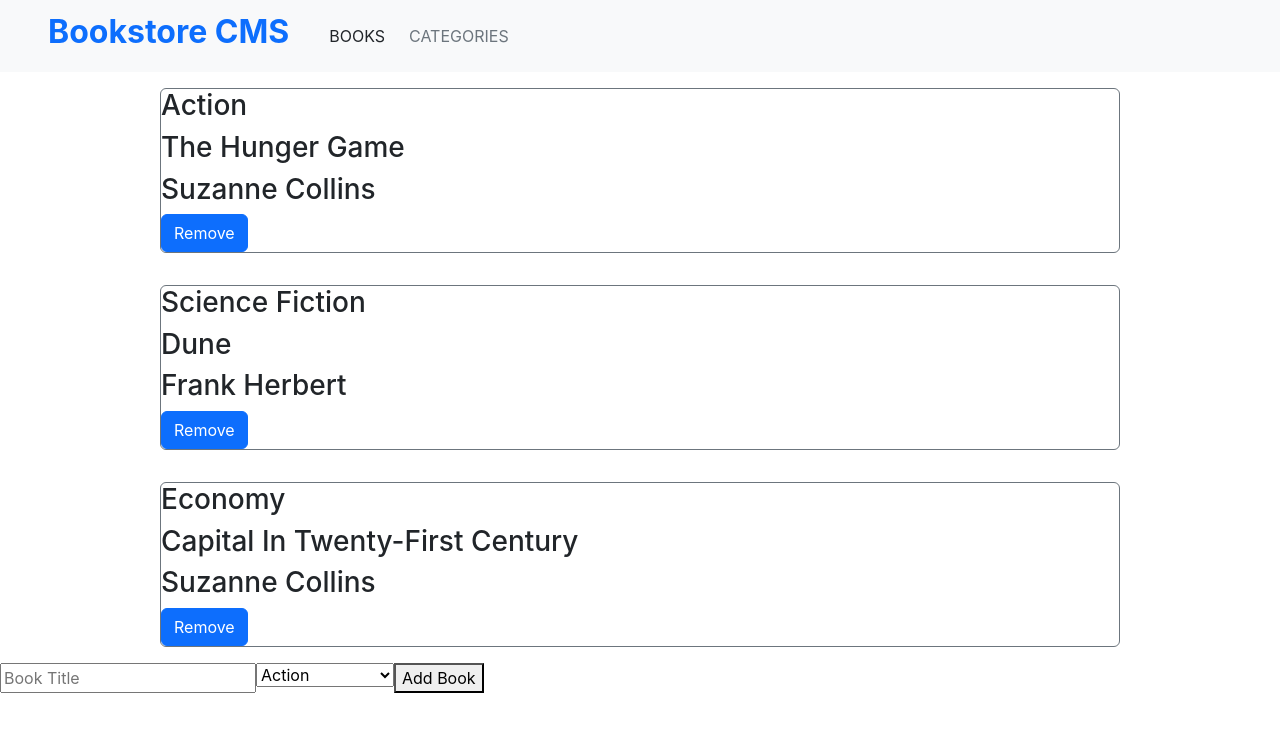
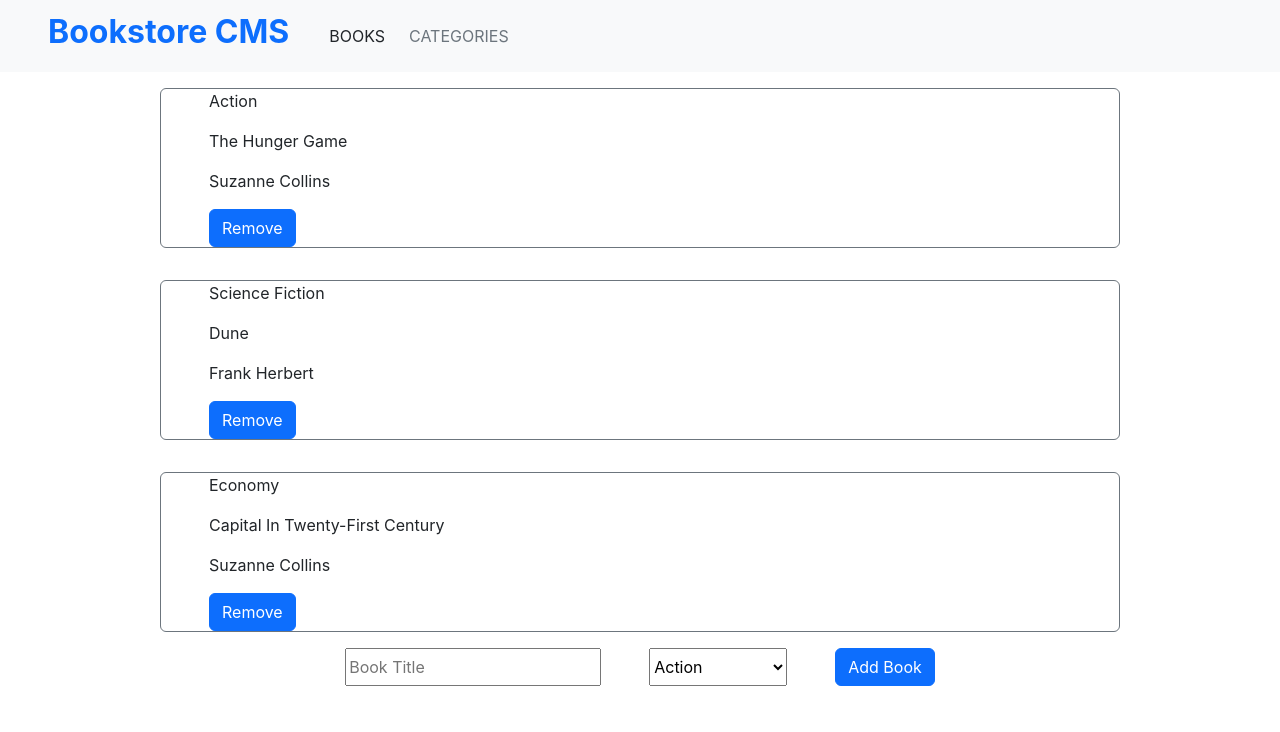
Before and after one commit to megha-n-bodke/book-store-react-app, a React (Create React App) app: page / in a window 1280 px wide. Shown: the top 732 px of the page. Built offline with nearby package versions, Linux system fonts and the light colour scheme.

Commit message:
Style components and  update README.md

```diff
--- a/src/Components/AddBookForm.js
+++ b/src/Components/AddBookForm.js
@@ -1,19 +1,23 @@
 import React from 'react';
 
 const AddBookForm = () => (
+  <div>
     <form>
-    <div className="form-group d-flex">
+      <div className="form-group d-flex d-flex-row  justify-content-center align-content-between">
         <input type="text" placeholder="Book Title" />
-      <div className="dropdown">
-        <select name="category" id="cars">
+        <div>
+          <select name="category" id="cars" className="dropdown ms-5 h-100">
             <option value="Action">Action</option>
             <option value="Science Fiction">Science Fiction</option>
             <option value="Economy">Economy</option>
           </select>
         </div>
-      <button type="button">Add Book</button>
+        <button type="button" className="btn btn-primary ms-5">
+          Add Book
+        </button>
       </div>
     </form>
+  </div>
 );
 
 export default AddBookForm;
--- a/src/Components/Books.js
+++ b/src/Components/Books.js
@@ -1,14 +1,14 @@
-import React from "react";
+import React from 'react';
 
 const Books = (props) => {
   const { type, title, author } = props;
 
   return (
     <div className="d-flex flex-column align-items-center">
-      <div className="border border-secondary rounded  w-75 my-3 ">
-        <h3 className="text-left">{type}</h3>
-        <h3>{title}</h3>
-        <h3>{author}</h3>
+      <div className="border border-secondary rounded  w-75 my-3 ps-5">
+        <p className="text-left">{type}</p>
+        <p>{title}</p>
+        <p>{author}</p>
 
         <button type="button" className="btn btn-primary">
           Remove
--- a/src/Components/Categories.js
+++ b/src/Components/Categories.js
@@ -2,7 +2,7 @@ import React from 'react';
 
 const Categories = () => (
   <div>
-    <button type="submit" className="btn btn-primary">
+    <button type="submit" className="btn btn-primary ms-5 my-5">
       Check Status
     </button>
   </div>
--- a/src/Components/Navbar.js
+++ b/src/Components/Navbar.js
@@ -1,5 +1,5 @@
-import React from "react";
-import { Link } from "react-router-dom";
+import React from 'react';
+import { Link } from 'react-router-dom';
 
 const Navbar = () => (
   <div>
```
Also changed, not shown: 1 other file (tests, documents, lock files or other folders). Lines whose indentation alone changed are shown as unchanged.
